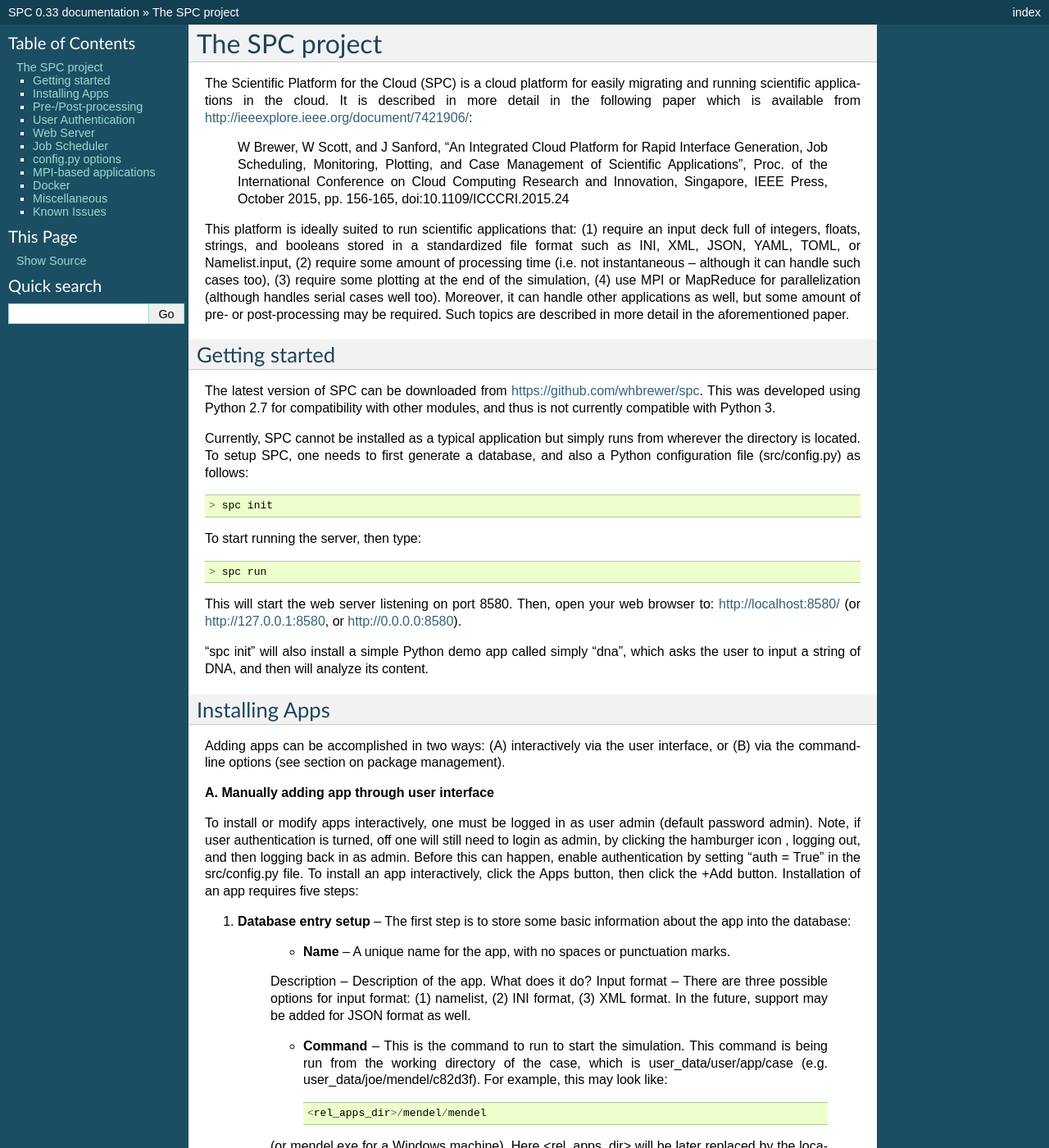
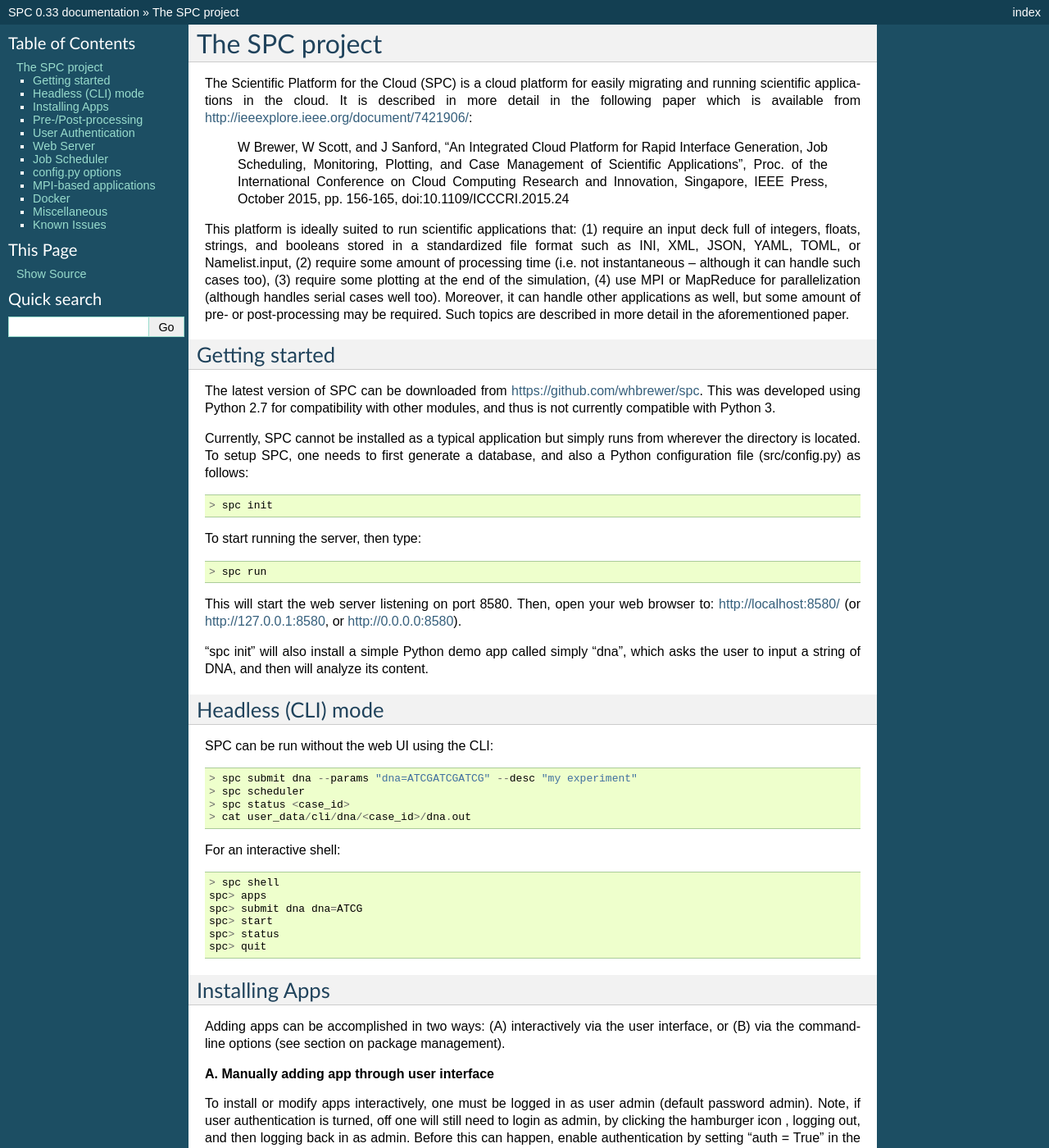
Before and after one commit to whbrewer/spc, a Sphinx documentation site: the page built from docs/index.rst, in a window 1280 px wide and 1400 px high. Shown: the whole window at 82% size. Built offline with Sphinx 7.4.7, drawn with Linux system fonts in a browser that asks for light colours.

Commit message:
Add headless CLI usage to docs

```diff
--- a/docs/index.rst
+++ b/docs/index.rst
@@ -23,6 +23,29 @@ To start running the server, then type::
 This will start the web server listening on port 8580. Then, open your web browser to: http://localhost:8580/ (or http://127.0.0.1:8580, or http://0.0.0.0:8580).
 
 “spc init” will also install a simple Python demo app called simply “dna”, which asks the user to input a string of DNA, and then will analyze its content.
+
+Headless (CLI) mode
+-------------------
+
+SPC can be run without the web UI using the CLI:
+
+::
+
+    > spc submit dna --params "dna=ATCGATCGATCG" --desc "my experiment"
+    > spc scheduler
+    > spc status <case_id>
+    > cat user_data/cli/dna/<case_id>/dna.out
+
+For an interactive shell:
+
+::
+
+    > spc shell
+    spc> apps
+    spc> submit dna dna=ATCG
+    spc> start
+    spc> status
+    spc> quit
 
 Installing Apps
 ---------------
```
